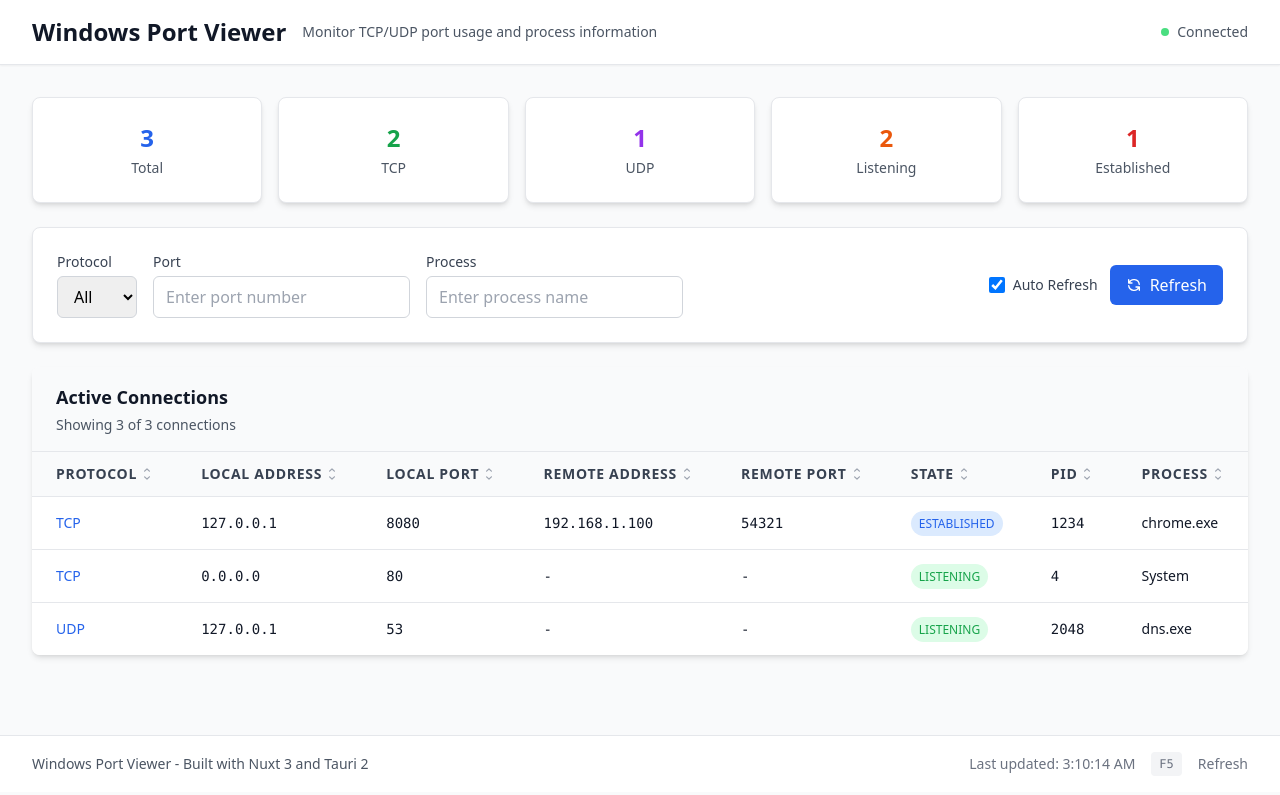
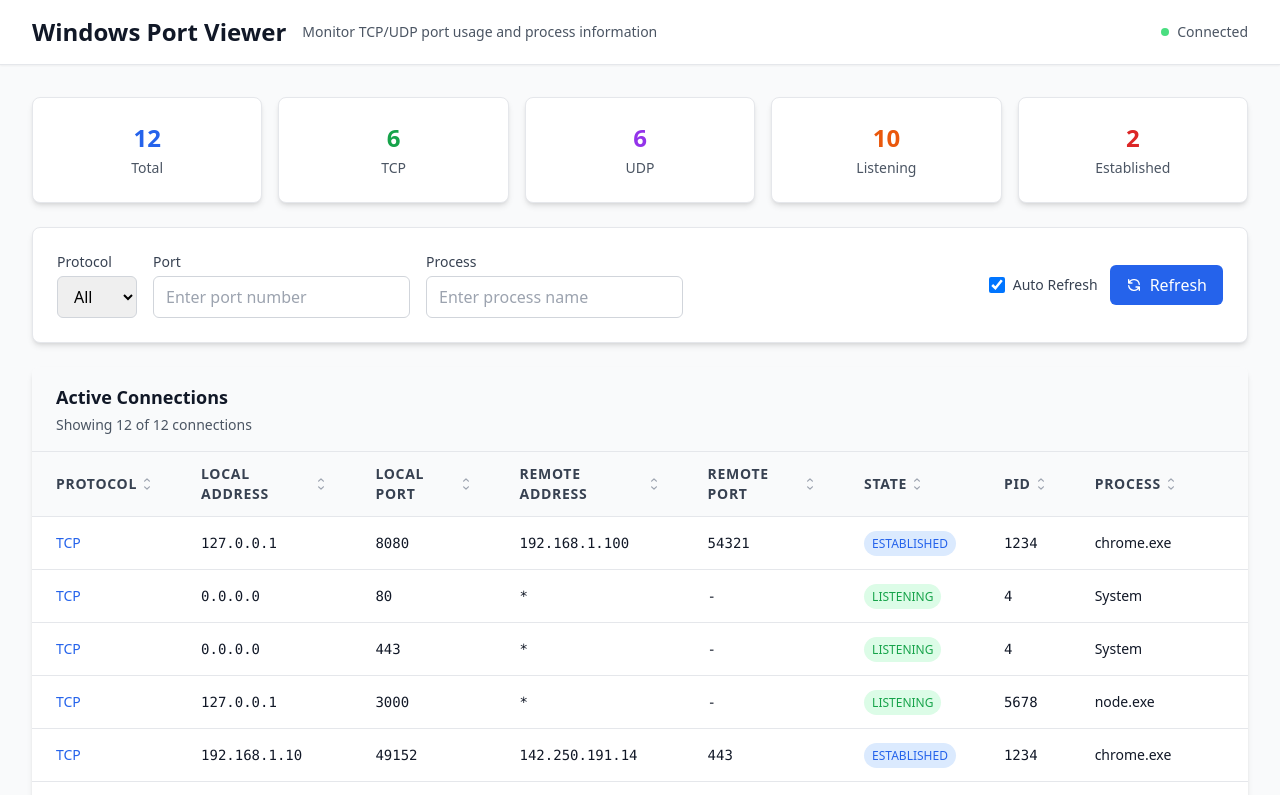
Before and after one commit to rock117/PortViewer, a Nuxt app: page / in a window 1280 px wide. Shown: the top 795 px of the page. Built offline with nearby package versions, Linux system fonts and the light colour scheme.

Commit message:
feat: fix bug of port table unable to  display real port list

```diff
--- a/plugins/tauri.client.ts
+++ b/plugins/tauri.client.ts
@@ -11,12 +11,33 @@ export interface ConnectionInfo {
 
 // Check if we're running in Tauri environment
 const isTauri = () => {
-  return typeof window !== 'undefined' &&
-         window.__TAURI__ !== undefined
+  // Check for Tauri API availability
+  const hasWindow = typeof window !== 'undefined'
+  const hasTauriAPI = hasWindow && (window as any).__TAURI__ !== undefined
+  const hasTauriInvoke = hasWindow && (window as any).__TAURI__?.core?.invoke !== undefined
+
+  // Also check for Tauri-specific user agent or other indicators
+  const userAgent = hasWindow ? navigator.userAgent : ''
+  const isTauriUserAgent = userAgent.includes('Tauri') || userAgent.includes('tauri')
+
+  const isInTauri = hasTauriAPI && hasTauriInvoke
+
+  console.log('Tauri environment detection:', {
+    hasWindow,
+    hasTauriAPI,
+    hasTauriInvoke,
+    isTauriUserAgent,
+    userAgent,
+    isInTauri,
+    finalDecision: isInTauri ? 'Using Tauri backend' : 'Using mock data'
+  })
+
+  return isInTauri
 }
 
 // Mock data for browser development
 const mockConnections: ConnectionInfo[] = [
+  // TCP Connections
   {
     protocol: 'TCP',
     local_address: '127.0.0.1',
@@ -31,7 +52,78 @@ const mockConnections: ConnectionInfo[] = [
     protocol: 'TCP',
     local_address: '0.0.0.0',
     local_port: 80,
-    remote_address: '',
+    remote_address: '*',
+    remote_port: 0,
+    state: 'LISTENING',
+    pid: 4,
+    process_name: 'System'
+  },
+  {
+    protocol: 'TCP',
+    local_address: '0.0.0.0',
+    local_port: 443,
+    remote_address: '*',
+    remote_port: 0,
+    state: 'LISTENING',
+    pid: 4,
+    process_name: 'System'
+  },
+  {
+    protocol: 'TCP',
+    local_address: '127.0.0.1',
+    local_port: 3000,
+    remote_address: '*',
+    remote_port: 0,
+    state: 'LISTENING',
+    pid: 5678,
+    process_name: 'node.exe'
+  },
+  {
+    protocol: 'TCP',
+    local_address: '192.168.1.10',
+    local_port: 49152,
+    remote_address: '142.250.191.14',
+    remote_port: 443,
+    state: 'ESTABLISHED',
+    pid: 1234,
+    process_name: 'chrome.exe'
+  },
+  {
+    protocol: 'TCP',
+    local_address: '127.0.0.1',
+    local_port: 1420,
+    remote_address: '*',
+    remote_port: 0,
+    state: 'LISTENING',
+    pid: 9876,
+    process_name: 'nuxt.exe'
+  },
+  // UDP Connections
+  {
+    protocol: 'UDP',
+    local_address: '127.0.0.1',
+    local_port: 53,
+    remote_address: '*',
+    remote_port: 0,
+    state: 'LISTENING',
+    pid: 2048,
+    process_name: 'dns.exe'
+  },
+  {
+    protocol: 'UDP',
+    local_address: '0.0.0.0',
+    local_port: 67,
+    remote_address: '*',
+    remote_port: 0,
+    state: 'LISTENING',
+    pid: 1024,
+    process_name: 'dhcp.exe'
+  },
+  {
+    protocol: 'UDP',
+    local_address: '192.168.1.10',
+    local_port: 137,
+    remote_address: '*',
     remote_port: 0,
     state: 'LISTENING',
     pid: 4,
@@ -39,18 +131,65 @@ const mockConnections: ConnectionInfo[] = [
   },
   {
     protocol: 'UDP',
-    local_address: '127.0.0.1',
-    local_port: 53,
-    remote_address: '',
+    local_address: '192.168.1.10',
+    local_port: 138,
+    remote_address: '*',
     remote_port: 0,
     state: 'LISTENING',
-    pid: 2048,
-    process_name: 'dns.exe'
+    pid: 4,
+    process_name: 'System'
+  },
+  {
+    protocol: 'UDP',
+    local_address: '0.0.0.0',
+    local_port: 5353,
+    remote_address: '*',
+    remote_port: 0,
+    state: 'LISTENING',
+    pid: 3456,
+    process_name: 'mdnsresponder.exe'
+  },
+  {
+    protocol: 'UDP',
+    local_address: '127.0.0.1',
+    local_port: 1900,
+    remote_address: '*',
+    remote_port: 0,
+    state: 'LISTENING',
+    pid: 7890,
+    process_name: 'svchost.exe'
   }
 ]
 
 export class TauriAPI {
   static async getConnections(): Promise<ConnectionInfo[]> {
+    console.log('TauriAPI.getConnections() called')
+
+    // Always try Tauri first, regardless of environment detection
+    try {
+      console.log('Attempting to import Tauri API...')
+      const { invoke } = await import('@tauri-apps/api/core')
+      console.log('Tauri API imported successfully, calling get_connections...')
+      const result = await invoke('get_connections') as ConnectionInfo[]
+      console.log('Tauri backend returned:', result.length, 'connections')
+      return result
+    } catch (error) {
+      console.log('Tauri API failed, falling back to mock data. Error:', error)
+
+      // Only use mock data if Tauri is completely unavailable
+      if (!isTauri()) {
+        console.log('Environment detection confirms browser mode, using mock data')
+        return Promise.resolve(mockConnections)
+      }
+
+      // If we're in Tauri but invoke failed, still try mock data as fallback
+      console.log('In Tauri environment but invoke failed, using mock data as fallback')
+      return Promise.resolve(mockConnections)
+    }
+  }
+
+  // Keep the old logic as a separate method for comparison
+  static async getConnectionsOld(): Promise<ConnectionInfo[]> {
     if (!isTauri()) {
       // Return mock data in browser mode
       console.log('Running in browser mode, returning mock data')
```
Also changed, not shown: 2 other files (tests, documents, lock files or other folders).
